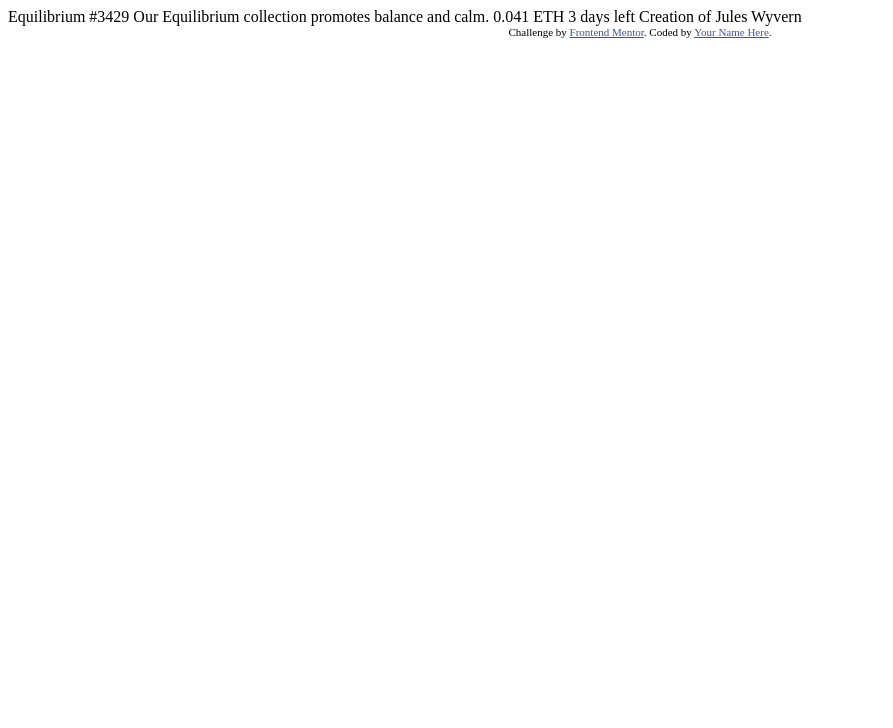
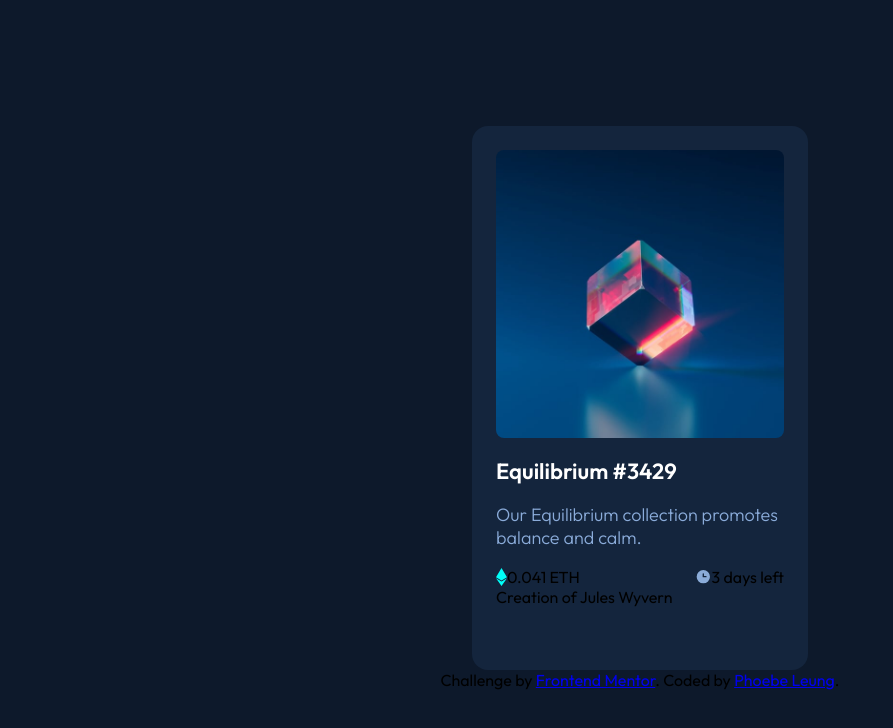
Before and after one commit to phoebeltc/08_nft-preview-card-component, a plain HTML site: page index.html in a window 1280 px wide. Shown: the whole page, without its empty margins (0-893 px from the left). Drawn offline with Linux system fonts and the light colour scheme.

Commit message:
Set up SCSS file and styles

```diff
--- a/index.html
+++ b/index.html
@@ -5,29 +5,50 @@
   <meta name="viewport" content="width=device-width, initial-scale=1.0"> <!-- displays site properly based on user's device -->
 
   <link rel="icon" type="image/png" sizes="32x32" href="./images/favicon-32x32.png">
+  <link rel="preconnect" href="https://fonts.googleapis.com">
+  <link rel="preconnect" href="https://fonts.gstatic.com" crossorigin>
+  <link href="https://fonts.googleapis.com/css2?family=Outfit:wght@300;400;600&display=swap" rel="stylesheet">
+  <link rel="stylesheet" href="/css/style.css">
 
   <title>Frontend Mentor | NFT preview card component</title>
 
-  <!-- Feel free to remove these styles or customise in your own stylesheet 👍 -->
-  <style>
-    .attribution { font-size: 11px; text-align: center; }
-    .attribution a { color: hsl(228, 45%, 44%); }
-  </style>
+
 </head>
 <body>
 
-  Equilibrium #3429
+  <div class="container">
 
-  Our Equilibrium collection promotes balance and calm.
+    <div class="card">
 
-  0.041 ETH
-  3 days left
+      <img src="/images/image-equilibrium.jpg" alt="nft_img" class="nft-img">
 
-  Creation of Jules Wyvern
+      <h1>Equilibrium #3429</h1>
 
-  <div class="attribution">
-    Challenge by <a href="https://www.frontendmentor.io?ref=challenge" target="_blank">Frontend Mentor</a>.
-    Coded by <a href="#">Your Name Here</a>.
+      <p>Our Equilibrium collection promotes balance and calm.</p>
+
+      <div class="nft-detail">
+        <div class="detail-align">
+          <svg width="11" height="18" xmlns="http://www.w3.org/2000/svg"><path d="M11 10.216 5.5 18 0 10.216l5.5 3.263 5.5-3.262ZM5.5 0l5.496 9.169L5.5 12.43 0 9.17 5.5 0Z" fill="#00FFF8"/></svg>
+          0.041 ETH
+        </div>
+        <div class="detail-align">
+          <svg width="17" height="17" xmlns="http://www.w3.org/2000/svg"><path d="M8.305 2.007a6.667 6.667 0 1 0 0 13.334 6.667 6.667 0 0 0 0-13.334Zm2.667 7.334H8.305a.667.667 0 0 1-.667-.667V6.007a.667.667 0 0 1 1.334 0v2h2a.667.667 0 0 1 0 1.334Z" fill="#8BACD9"/></svg>
+          3 days left
+        </div>
+      </div>
+
+
+
+      Creation of Jules Wyvern
+
+    </div>
+
+    <div class="attribution">
+      Challenge by <a href="https://www.frontendmentor.io?ref=challenge" target="_blank">Frontend Mentor</a>.
+      Coded by <a href="#">Phoebe Leung</a>.
+    </div>
+
   </div>
+
 </body>
 </html>
--- /dev/null
+++ b/style.scss
@@ -0,0 +1,61 @@
+//primay color
+$soft-blue: hsl(215, 51%, 70%);
+$cyan: hsl(178, 100%, 50%);
+
+//netural color
+$dark-blue-main-bg: hsl(217, 54%, 11%);
+$dark-blue-card-bg: hsl(216, 50%, 16%);
+$dark-blue-line: hsl(215, 32%, 27%);
+$white: hsl(0, 0%, 100%);
+
+//typography
+$p-font-size: 18px;
+$font-outfit: 'Outfit', sans-serif;
+//font-weight: 300,400,600
+
+body {
+    background: $dark-blue-main-bg;
+    font-family: $font-outfit;
+}
+
+.container {
+    height: 100vh;
+    display: flex;
+    flex-direction: column;
+    justify-content: center;
+    align-items: center;
+}
+
+.card {
+    background: $dark-blue-card-bg;
+    width: 18rem;
+    height: 31rem;
+    border-radius: 1rem;
+    padding: 1.5em;
+}
+
+.nft-img {
+    max-width: 100%;
+    border-radius: 0.5rem;
+}
+
+h1 {
+    color: $white;
+    font-size: 1.375rem;
+}
+
+p {
+    color: $soft-blue;
+    font-weight: 300;
+    font-size: $p-font-size;
+}
+
+.nft-detail {
+    display: flex;
+    justify-content: space-between;
+}
+
+.detail-align {
+    display: flex;
+    align-items: center;
+}
```
Also changed, not shown: css/style.css (added), 1 other file.
